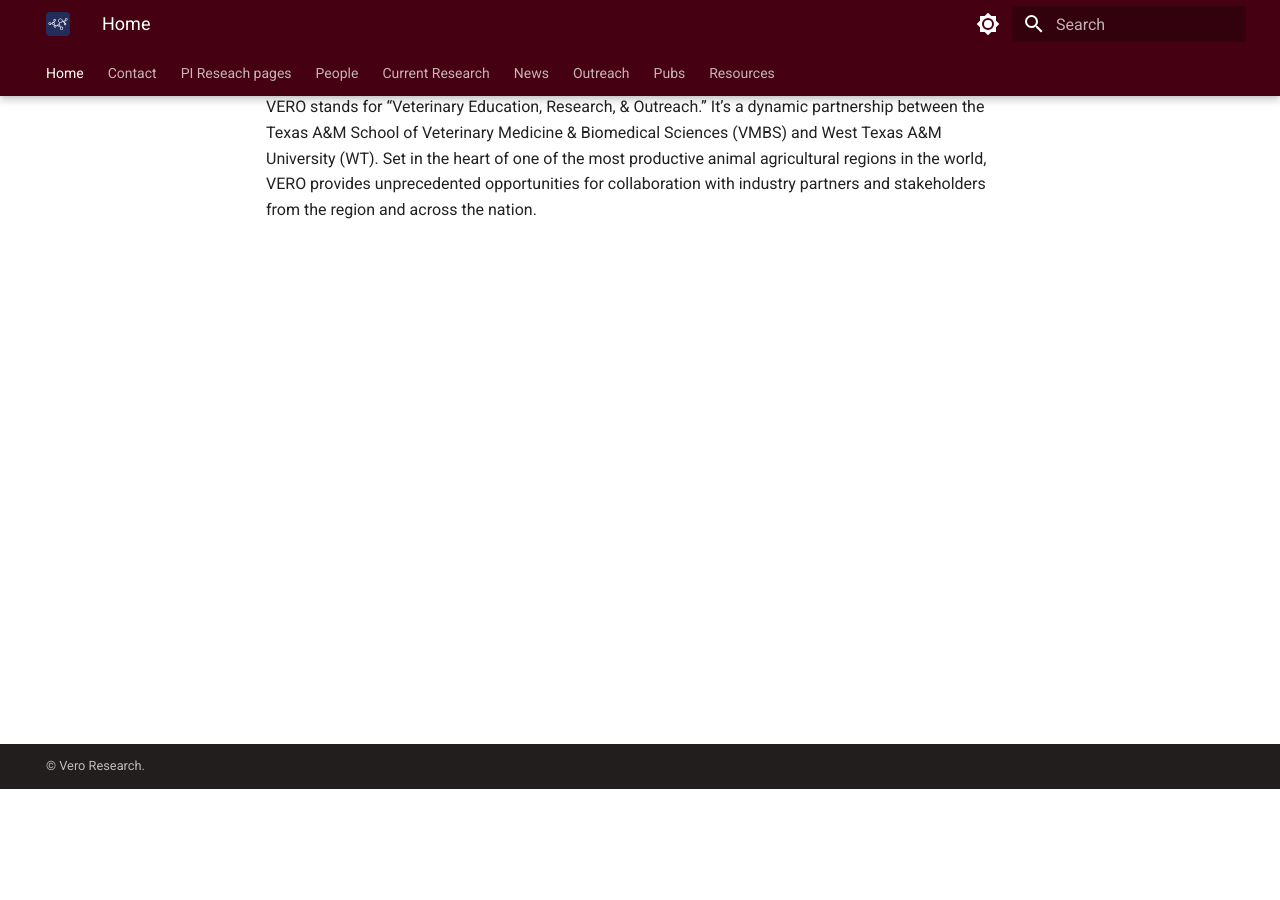
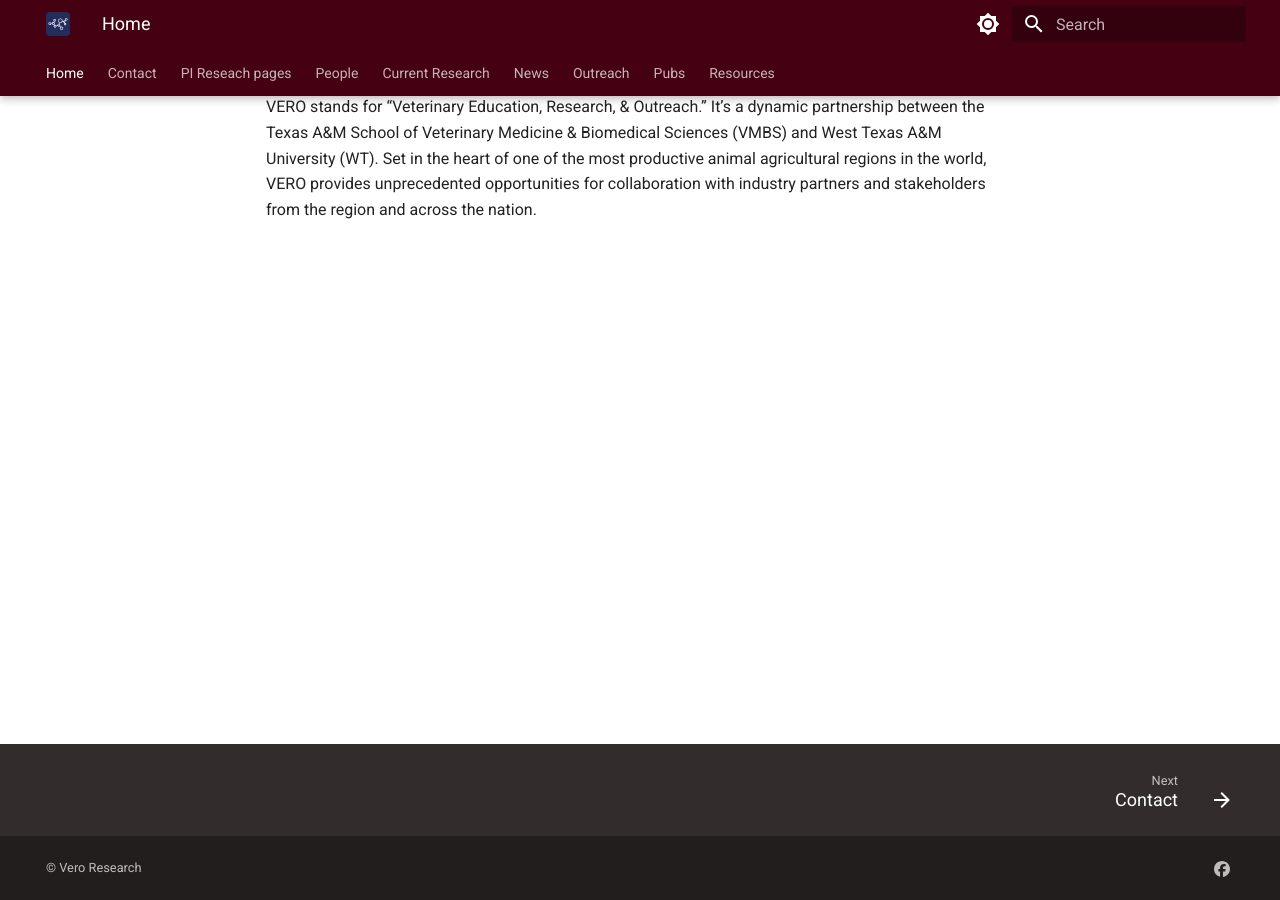
Before and after one commit to Microbial-Ecology-Group/vero-research, an MkDocs documentation site: the page built from docs/index.md, in a window 1280 px wide and 900 px high, scrolled down 579 px. Built offline with MkDocs 1.6.1 and Material for MkDocs 9.7.7, drawn with Linux system fonts in a browser that asks for light colours; before the commit the page ends 1368 px from its top, so only the background shows below that; some of the changed lines change nothing that is shown.

Commit message:
Added  facebook link in footer, added navigation to footer for all pages

```diff
--- a/mkdocs.yml
+++ b/mkdocs.yml
@@ -5,11 +5,14 @@
 site_description: Vero Research
 
 # Copyright
-copyright: '&copy; Vero Research.'
+copyright: '&copy; Vero Research'
 
 # Footer mod: https://squidfunk.github.io/mkdocs-material/setup/setting-up-the-footer/#generator-notice
 extra:
   generator: false
+  social:
+    - icon: fontawesome/brands/facebook
+      link: https://www.facebook.com/tamuvetmedVERO/
 
 # Configuration
 theme:
@@ -20,6 +23,7 @@
     - navigation.tabs
     - navigation.tabs.sticky
     - navigation.indexes
+    - navigation.footer
   palette:
     # Palette toggle for light mode
     - scheme: default
```
